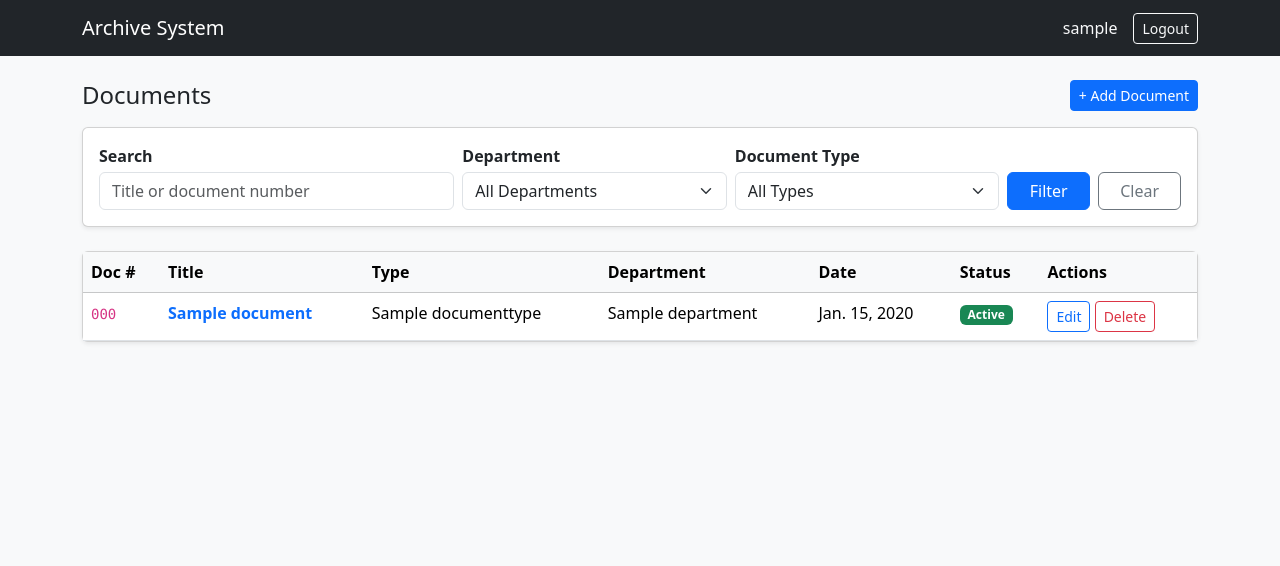
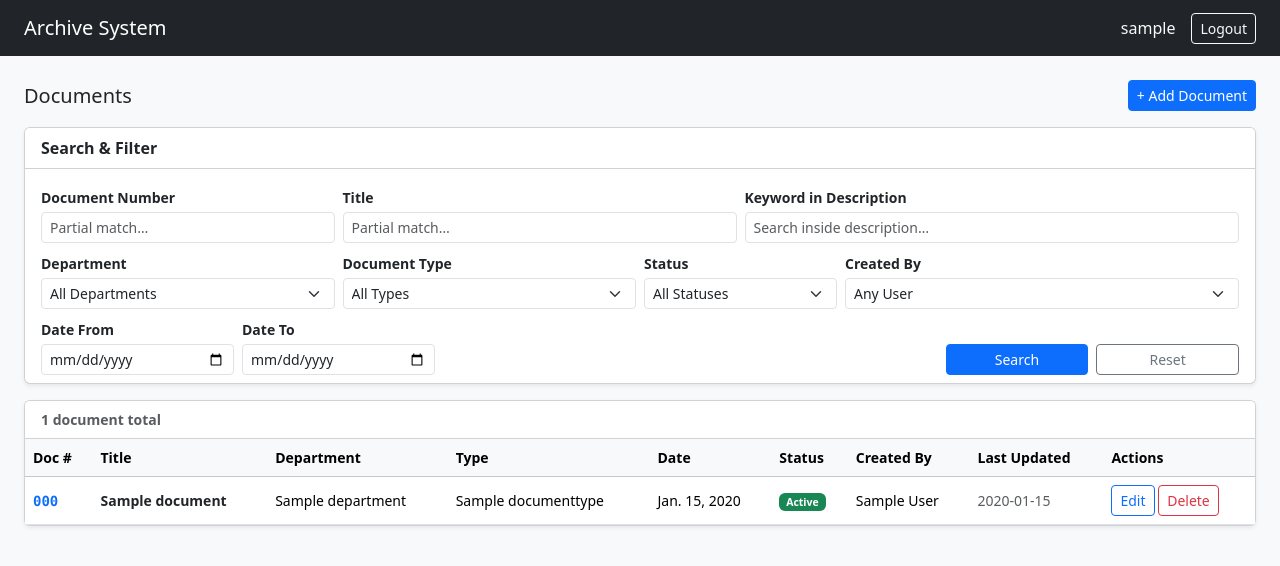
Before and after one commit to Nour-Nasan/Archive-Management-System, a Django app: page /documents/ in a window 1280 px wide. Shown: the top 566 px of the page. Run offline with Django 5.2, Linux system fonts and the light colour scheme; a user stored in the database is signed in; tables that the repository leaves empty hold one stand-in row (values such as "Sample post").

Commit message:
Update document list template and view logic
Replit-Commit-Author: Agent

```diff
--- a/documents/templates/documents/document_list.html
+++ b/documents/templates/documents/document_list.html
@@ -8,7 +8,7 @@
 <body class="bg-light">
 
 <nav class="navbar navbar-expand-lg navbar-dark bg-dark mb-4">
-    <div class="container">
+    <div class="container-fluid px-4">
         <a class="navbar-brand" href="#">Archive System</a>
         <div class="ms-auto d-flex align-items-center gap-3">
             <span class="text-light">{{ request.user.username }}</span>
@@ -17,7 +17,7 @@
     </div>
 </nav>
 
-<div class="container">
+<div class="container-fluid px-4">
 
     {% if messages %}
         {% for message in messages %}
@@ -29,70 +29,168 @@
     {% endif %}
 
     <div class="d-flex justify-content-between align-items-center mb-3">
-        <h4 class="mb-0">Documents</h4>
+        <h5 class="mb-0">Documents</h5>
         <a href="{% url 'documents:document_create' %}" class="btn btn-primary btn-sm">+ Add Document</a>
     </div>
 
-    <!-- Search & Filter -->
-    <form method="get" class="card card-body mb-4 shadow-sm">
-        <div class="row g-2 align-items-end">
+    <!-- ── Advanced Search & Filter ──────────────────────────────────────── -->
+    <form method="get" id="search-form" novalidate>
+        <div class="card shadow-sm mb-3">
+            <div class="card-header bg-white d-flex justify-content-between align-items-center py-2">
+                <span class="fw-semibold">Search & Filter</span>
+                {% if is_filtered %}
+                    <span class="badge bg-primary">Filters active</span>
+                {% endif %}
+            </div>
+            <div class="card-body pb-2">
+
+                <!-- Row 1: text search fields -->
+                <div class="row g-2 mb-2">
+                    <div class="col-md-3">
+                        <label class="form-label fw-semibold mb-1 small">Document Number</label>
+                        <input type="text" name="doc_number" value="{{ f_number }}"
+                               class="form-control form-control-sm"
+                               placeholder="Partial match…">
+                    </div>
                     <div class="col-md-4">
-                <label class="form-label fw-semibold mb-1">Search</label>
-                <input type="text" name="q" value="{{ q }}" class="form-control" placeholder="Title or document number">
+                        <label class="form-label fw-semibold mb-1 small">Title</label>
+                        <input type="text" name="title" value="{{ f_title }}"
+                               class="form-control form-control-sm"
+                               placeholder="Partial match…">
                     </div>
+                    <div class="col-md-5">
+                        <label class="form-label fw-semibold mb-1 small">Keyword in Description</label>
+                        <input type="text" name="description" value="{{ f_description }}"
+                               class="form-control form-control-sm"
+                               placeholder="Search inside description…">
+                    </div>
+                </div>
+
+                <!-- Row 2: select filters -->
+                <div class="row g-2 mb-2">
                     <div class="col-md-3">
-                <label class="form-label fw-semibold mb-1">Department</label>
-                <select name="department" class="form-select">
+                        <label class="form-label fw-semibold mb-1 small">Department</label>
+                        <select name="department" class="form-select form-select-sm">
                             <option value="">All Departments</option>
                             {% for dept in departments %}
-                        <option value="{{ dept.pk }}" {% if selected_dept == dept.pk|stringformat:"s" %}selected{% endif %}>{{ dept.name }}</option>
+                                <option value="{{ dept.pk }}"
+                                    {% if f_dept == dept.pk|stringformat:"s" %}selected{% endif %}>
+                                    {{ dept.name }}
+                                </option>
                             {% endfor %}
                         </select>
                     </div>
                     <div class="col-md-3">
-                <label class="form-label fw-semibold mb-1">Document Type</label>
-                <select name="document_type" class="form-select">
+                        <label class="form-label fw-semibold mb-1 small">Document Type</label>
+                        <select name="document_type" class="form-select form-select-sm">
                             <option value="">All Types</option>
                             {% for dtype in document_types %}
-                        <option value="{{ dtype.pk }}" {% if selected_dtype == dtype.pk|stringformat:"s" %}selected{% endif %}>{{ dtype.name }}</option>
+                                <option value="{{ dtype.pk }}"
+                                    {% if f_dtype == dtype.pk|stringformat:"s" %}selected{% endif %}>
+                                    {{ dtype.name }}
+                                </option>
                             {% endfor %}
                         </select>
                     </div>
-            <div class="col-md-2 d-flex gap-2">
-                <button type="submit" class="btn btn-primary w-100">Filter</button>
-                <a href="{% url 'documents:document_list' %}" class="btn btn-outline-secondary w-100">Clear</a>
+                    <div class="col-md-2">
+                        <label class="form-label fw-semibold mb-1 small">Status</label>
+                        <select name="status" class="form-select form-select-sm">
+                            <option value="">All Statuses</option>
+                            {% for val, label in status_choices %}
+                                <option value="{{ val }}" {% if f_status == val %}selected{% endif %}>
+                                    {{ label }}
+                                </option>
+                            {% endfor %}
+                        </select>
+                    </div>
+                    <div class="col-md-4">
+                        <label class="form-label fw-semibold mb-1 small">Created By</label>
+                        <select name="created_by" class="form-select form-select-sm">
+                            <option value="">Any User</option>
+                            {% for u in creator_users %}
+                                <option value="{{ u.pk }}"
+                                    {% if f_created_by == u.pk|stringformat:"s" %}selected{% endif %}>
+                                    {{ u.get_full_name|default:u.username }}
+                                    {% if u.get_full_name %}({{ u.username }}){% endif %}
+                                </option>
+                            {% endfor %}
+                        </select>
+                    </div>
+                </div>
+
+                <!-- Row 3: date range + buttons -->
+                <div class="row g-2 align-items-end">
+                    <div class="col-md-2">
+                        <label class="form-label fw-semibold mb-1 small">Date From</label>
+                        <input type="date" name="date_from" value="{{ f_date_from }}"
+                               class="form-control form-control-sm">
+                    </div>
+                    <div class="col-md-2">
+                        <label class="form-label fw-semibold mb-1 small">Date To</label>
+                        <input type="date" name="date_to" value="{{ f_date_to }}"
+                               class="form-control form-control-sm">
+                    </div>
+                    <div class="col-md-3 ms-auto d-flex gap-2">
+                        <button type="submit" class="btn btn-primary btn-sm w-100">
+                            Search
+                        </button>
+                        <a href="{% url 'documents:document_list' %}"
+                           class="btn btn-outline-secondary btn-sm w-100">
+                            Reset
+                        </a>
+                    </div>
+                </div>
+
             </div>
         </div>
     </form>
 
-    <!-- Document Table -->
+    <!-- ── Results ────────────────────────────────────────────────────────── -->
     <div class="card shadow-sm">
+        <div class="card-header bg-white d-flex justify-content-between align-items-center py-2">
+            <span class="fw-semibold small text-muted">
+                {% if is_filtered %}
+                    {{ result_count }} result{{ result_count|pluralize }} found
+                {% else %}
+                    {{ result_count }} document{{ result_count|pluralize }} total
+                {% endif %}
+            </span>
+        </div>
         <div class="card-body p-0">
             {% if documents %}
-            <table class="table table-hover mb-0">
+            <div class="table-responsive">
+            <table class="table table-hover align-middle mb-0 small">
                 <thead class="table-light">
                     <tr>
                         <th>Doc #</th>
                         <th>Title</th>
+                        <th>Department</th>
                         <th>Type</th>
-                        <th>Department</th>
                         <th>Date</th>
                         <th>Status</th>
+                        <th>Created By</th>
+                        <th>Last Updated</th>
                         <th>Actions</th>
                     </tr>
                 </thead>
                 <tbody>
                     {% for doc in documents %}
                     <tr>
-                        <td><code>{{ doc.document_number }}</code></td>
                         <td>
-                            <a href="{% url 'documents:document_detail' doc.pk %}" class="text-decoration-none fw-semibold">
+                            <a href="{% url 'documents:document_detail' doc.pk %}"
+                               class="text-decoration-none font-monospace fw-semibold">
+                                {{ doc.document_number }}
+                            </a>
+                        </td>
+                        <td>
+                            <a href="{% url 'documents:document_detail' doc.pk %}"
+                               class="text-decoration-none fw-semibold text-dark">
                                 {{ doc.title }}
                             </a>
                         </td>
+                        <td>{{ doc.department|default:"—" }}</td>
                         <td>{{ doc.document_type|default:"—" }}</td>
-                        <td>{{ doc.department|default:"—" }}</td>
-                        <td>{{ doc.document_date }}</td>
+                        <td class="text-nowrap">{{ doc.document_date }}</td>
                         <td>
                             {% if doc.status == 'active' %}
                                 <span class="badge bg-success">Active</span>
@@ -100,20 +198,26 @@
                                 <span class="badge bg-secondary">Archived</span>
                             {% endif %}
                         </td>
-                        <td>
-                            <a href="{% url 'documents:document_edit' doc.pk %}" class="btn btn-sm btn-outline-primary">Edit</a>
-                            <a href="{% url 'documents:document_delete' doc.pk %}" class="btn btn-sm btn-outline-danger">Delete</a>
+                        <td>{{ doc.created_by.get_full_name|default:doc.created_by.username|default:"—" }}</td>
+                        <td class="text-nowrap text-muted">{{ doc.updated_at|date:"Y-m-d" }}</td>
+                        <td class="text-nowrap">
+                            <a href="{% url 'documents:document_edit' doc.pk %}"
+                               class="btn btn-sm btn-outline-primary">Edit</a>
+                            <a href="{% url 'documents:document_delete' doc.pk %}"
+                               class="btn btn-sm btn-outline-danger">Delete</a>
                         </td>
                     </tr>
                     {% endfor %}
                 </tbody>
             </table>
+            </div>
             {% else %}
             <div class="text-center py-5 text-muted">
-                <p class="mb-1">No documents found.</p>
-                {% if q or selected_dept or selected_dtype %}
-                    <a href="{% url 'documents:document_list' %}">Clear filters</a>
+                {% if is_filtered %}
+                    <p class="mb-1">No documents match your search.</p>
+                    <a href="{% url 'documents:document_list' %}">Clear all filters</a>
                 {% else %}
+                    <p class="mb-1">No documents yet.</p>
                     <a href="{% url 'documents:document_create' %}">Add your first document</a>
                 {% endif %}
             </div>
--- a/documents/views.py
+++ b/documents/views.py
@@ -7,6 +7,9 @@ from django.shortcuts import render, get_object_or_404, redirect
 from .forms import DocumentForm, DocumentFileForm, VersionUploadForm
 from .models import Document, DocumentFile, Department, DocumentType, DocumentLog
 from .utils import log_action, diff_document
+
+from django.contrib.auth import get_user_model
+User = get_user_model()
 
 
 # ─── Helpers ──────────────────────────────────────────────────────────────────
@@ -28,24 +31,81 @@ def _next_version(doc):
 def document_list(request):
     qs = Document.objects.select_related('document_type', 'department', 'created_by')
 
-    q = request.GET.get('q', '').strip()
-    dept_id = request.GET.get('department', '')
-    dtype_id = request.GET.get('document_type', '')
+    # ── Collect filter params ────────────────────────────────────────────
+    f_number      = request.GET.get('doc_number',     '').strip()
+    f_title       = request.GET.get('title',          '').strip()
+    f_description = request.GET.get('description',    '').strip()
+    f_dept        = request.GET.get('department',     '').strip()
+    f_dtype       = request.GET.get('document_type',  '').strip()
+    f_status      = request.GET.get('status',         '').strip()
+    f_date_from   = request.GET.get('date_from',      '').strip()
+    f_date_to     = request.GET.get('date_to',        '').strip()
+    f_created_by  = request.GET.get('created_by',     '').strip()
 
-    if q:
-        qs = qs.filter(Q(title__icontains=q) | Q(document_number__icontains=q))
-    if dept_id:
-        qs = qs.filter(department_id=dept_id)
-    if dtype_id:
-        qs = qs.filter(document_type_id=dtype_id)
+    # Legacy single-box search kept for any existing bookmarks
+    f_q           = request.GET.get('q',              '').strip()
+
+    # ── Apply filters (AND logic; each ignored when empty) ───────────────
+    if f_q:
+        qs = qs.filter(
+            Q(title__icontains=f_q) |
+            Q(document_number__icontains=f_q) |
+            Q(description__icontains=f_q)
+        )
+    if f_number:
+        qs = qs.filter(document_number__icontains=f_number)
+    if f_title:
+        qs = qs.filter(title__icontains=f_title)
+    if f_description:
+        qs = qs.filter(description__icontains=f_description)
+    if f_dept:
+        qs = qs.filter(department_id=f_dept)
+    if f_dtype:
+        qs = qs.filter(document_type_id=f_dtype)
+    if f_status:
+        qs = qs.filter(status=f_status)
+    if f_date_from:
+        try:
+            qs = qs.filter(document_date__gte=f_date_from)
+        except (ValueError, TypeError):
+            pass
+    if f_date_to:
+        try:
+            qs = qs.filter(document_date__lte=f_date_to)
+        except (ValueError, TypeError):
+            pass
+    if f_created_by:
+        qs = qs.filter(created_by_id=f_created_by)
+
+    # Guarantee no accidental duplicates (safe even without distinct())
+    qs = qs.distinct()
+
+    is_filtered = any([
+        f_q, f_number, f_title, f_description, f_dept, f_dtype,
+        f_status, f_date_from, f_date_to, f_created_by,
+    ])
 
     context = {
-        'documents': qs,
-        'departments': Department.objects.all(),
-        'document_types': DocumentType.objects.all(),
-        'q': q,
-        'selected_dept': dept_id,
-        'selected_dtype': dtype_id,
+        'documents':       qs,
+        'result_count':    qs.count(),
+        'is_filtered':     is_filtered,
+        # Drop-down data
+        'departments':     Department.objects.order_by('name'),
+        'document_types':  DocumentType.objects.order_by('name'),
+        'creator_users':   User.objects.filter(
+                               created_documents__isnull=False
+                           ).distinct().order_by('username'),
+        'status_choices':  Document.STATUS_CHOICES,
+        # Current filter values (echoed back to form)
+        'f_number':      f_number,
+        'f_title':       f_title,
+        'f_description': f_description,
+        'f_dept':        f_dept,
+        'f_dtype':       f_dtype,
+        'f_status':      f_status,
+        'f_date_from':   f_date_from,
+        'f_date_to':     f_date_to,
+        'f_created_by':  f_created_by,
     }
     return render(request, 'documents/document_list.html', context)
 
```
Lines whose indentation alone changed are shown as unchanged.
